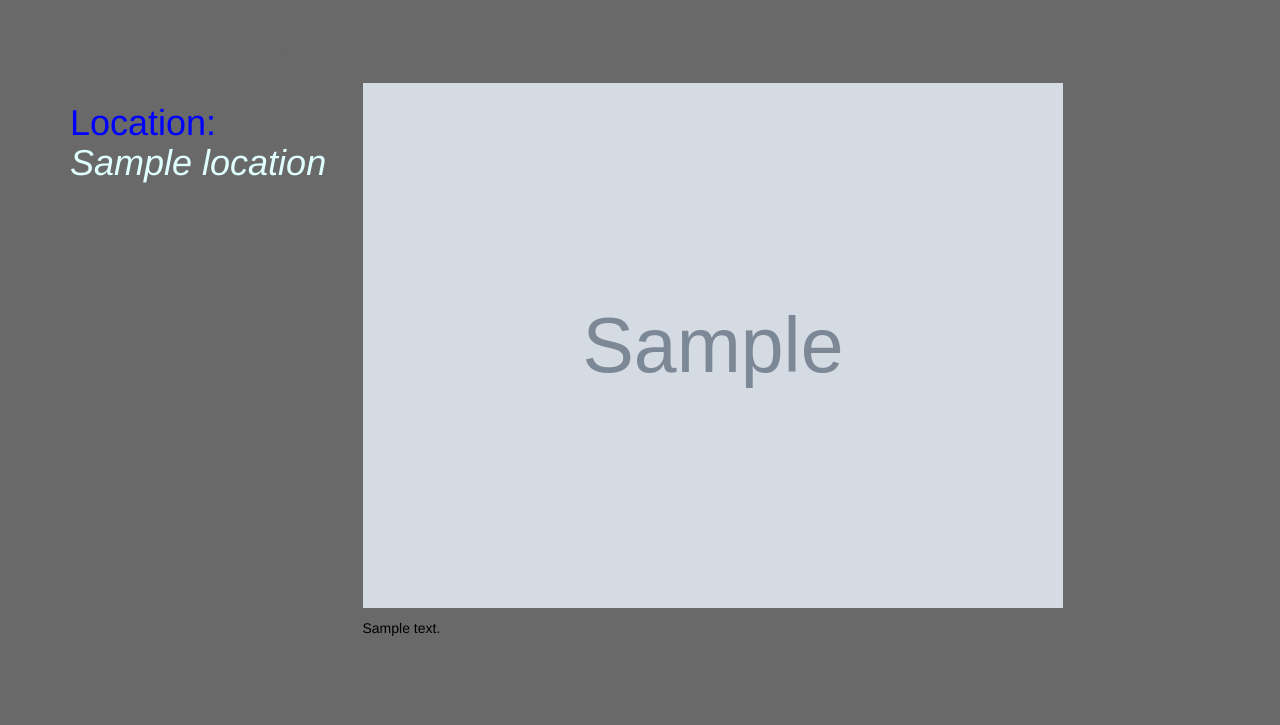
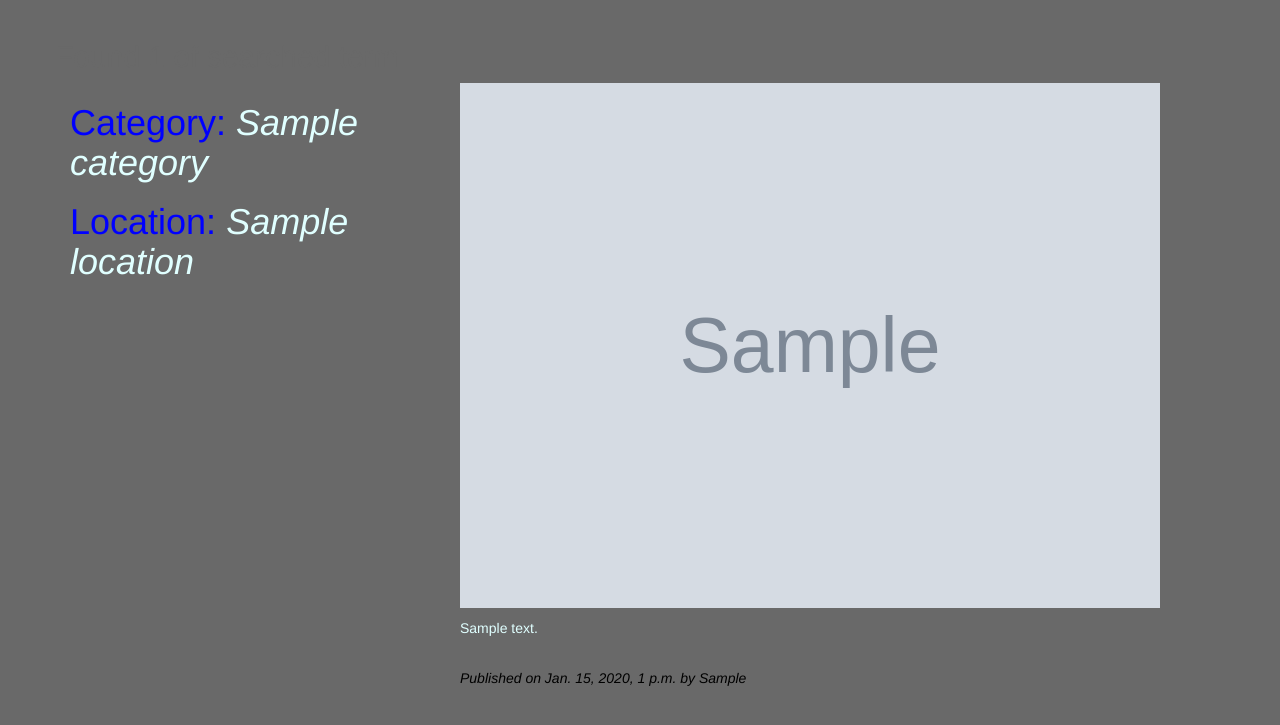
Before and after one commit to willyowi/galascore, a Django app: template galascore/templates/all-pics/search.html in a window 1280 px wide. Shown: the part 52-777 px from the top of the page. Run offline with Django 3.2, Linux system fonts and the light colour scheme; tables that the repository leaves empty hold one stand-in row (values such as "Sample post"); the template is opened without the code that fills it: values that come from a table or form of the project are taken from there, most other values are stand-ins (such as "Sample title", 1, 10 or a date in 2020); grey boxes marked "Sample" are stand-in pictures; some libraries are stand-ins or nearby versions.

```diff
--- a/galascore/templates/all-pics/search.html
+++ b/galascore/templates/all-pics/search.html
@@ -16,11 +16,13 @@
   {% if images %}
     {% for image in images %}
     <div class="row">
-        <div class="col-md-3">
+        <div class="col-md-4">
+                <h1>Category: <em style="color: lightcyan;">{{image.category}}</em></h1>
+
 
             <h1>Location: <em style="color: lightcyan;">{{image.location}}</em></h1>
         </div>
-        <div class="col-md-9">
+        <div class="col-md-8">
 
             <p><img src="{{image.image.url}}" width="700px"  alt="" class="img responsive"></p>
         </div>
@@ -29,10 +31,13 @@
     </div>
     <div class="row">
 
-      <div class="col-sm-6 col-md-3">
+      <div class="col-sm-6 col-md-4">
       </div>
-      <div class="col-md-7">
-          <p>{{image.details}}</p>
+      <div class="col-md-7 card-body" >
+          <p style="color: lightcyan">{{image.details}}</p><br>
+
+        <p style="color: black"> <em> Published on {{image.pub_date}} by {{ image.Postee}}</em></p>
+
       </div>
       <div class="col-md-4"></div>
     {% endfor %}
```
